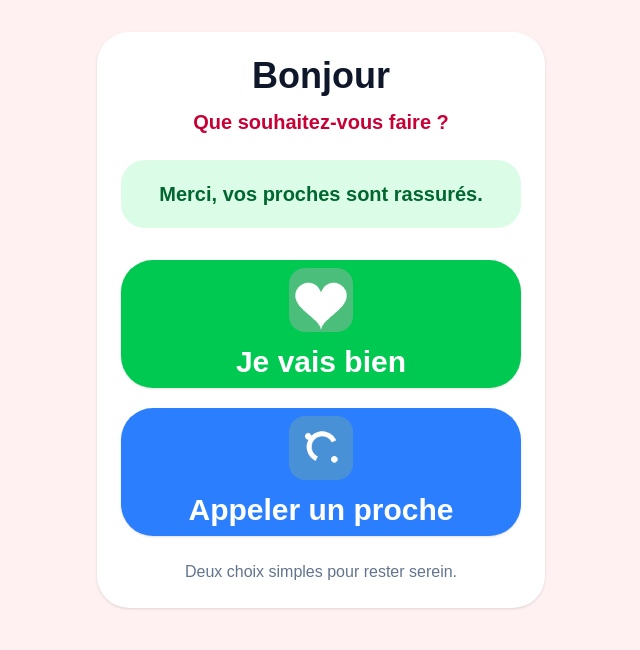
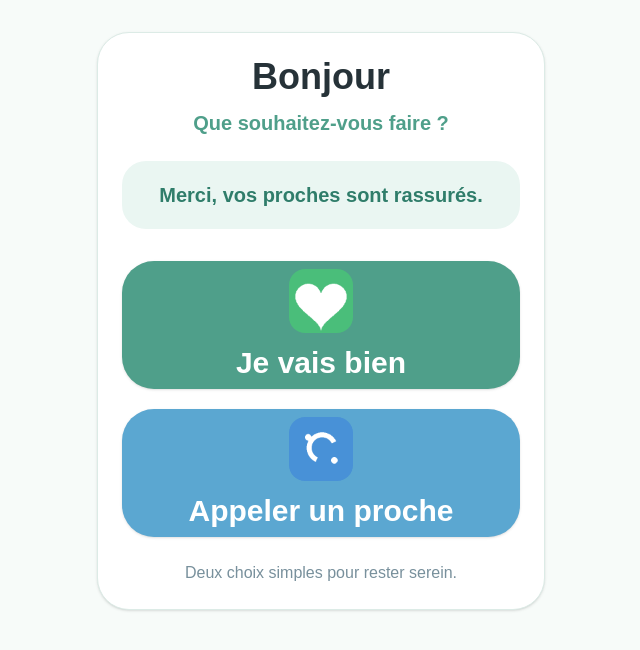
Before and after one commit to Virginie17/jevaisbien, a Next.js app: page /senior in a window 1280 px wide. Both pictures are taken after a click on the button "Je vais bien". Shown: the top 650 px of the page, without its empty margins (319-959 px from the left). Built offline with nearby package versions, Linux system fonts and the light colour scheme.

Commit message:
Harmonize senior screen colors

```diff
--- a/app/senior/page.tsx
+++ b/app/senior/page.tsx
@@ -3,6 +3,7 @@
 import Link from "next/link";
 import Image from "next/image";
 import { useState } from "react";
+import { saveWellnessCheck } from "@/lib/storage";
 
 export default function SeniorPage() {
   const [message, setMessage] = useState("");
@@ -10,26 +11,24 @@ export default function SeniorPage() {
   const handleWellnessCheck = () => {
     const check = {
       checkedAt: new Date().toISOString(),
-      status: "ok",
+      status: "ok" as const,
       message: "Je vais bien, tout va bien, je rassure les miens.",
     };
 
-    localStorage.setItem("lastWellnessCheck", JSON.stringify(check));
+    saveWellnessCheck(check);
     setMessage("Merci, vos proches sont rassurés.");
   };
 
   return (
-    <main className="min-h-screen bg-rose-50 px-4 py-8">
+    <main className="min-h-screen bg-[#F7FBF9] px-4 py-8">
       <div className="mx-auto max-w-md">
-        <div className="rounded-[2rem] bg-white p-6 text-center shadow-sm">
-          <h1 className="text-4xl font-bold text-slate-900">Bonjour</h1>
+        <div className="rounded-[2rem] border border-[#DCEBE6] bg-white p-6 text-center shadow-sm">
+          <h1 className="text-4xl font-bold text-[#263238]">Bonjour</h1>
 
-          <p className="mt-3 text-xl font-semibold text-rose-700">
-            Que souhaitez-vous faire ?
-          </p>
+          <p className="mt-3 text-xl font-semibold text-[#4F9F8A]">Que souhaitez-vous faire ?</p>
 
           {message && (
-            <div className="mt-6 rounded-3xl bg-green-100 p-5 text-xl font-bold text-green-800">
+            <div className="mt-6 rounded-3xl bg-[#EAF6F2] p-5 text-xl font-bold text-[#2F7D6A]">
               {message}
             </div>
           )}
@@ -38,38 +37,19 @@ export default function SeniorPage() {
             <button
               type="button"
               onClick={handleWellnessCheck}
-              className="min-h-32 w-full rounded-[2rem] bg-green-500 px-6 text-3xl font-bold text-white shadow transition hover:bg-green-600"
+              className="min-h-32 w-full rounded-[2rem] bg-[#4F9F8A] px-6 text-3xl font-bold text-white shadow transition hover:bg-[#428B78]"
             >
-              <Image
-                src="/icons/je-vais-bien-heart-192.png"
-                alt=""
-                width={64}
-                height={64}
-                className="mx-auto mb-3 rounded-2xl"
-                priority
-              />
+              <Image src="/icons/je-vais-bien-heart-192.png" alt="" width={64} height={64} className="mx-auto mb-3 rounded-2xl" priority />
               Je vais bien
             </button>
 
-            <Link
-              href="/proches"
-              className="flex min-h-32 w-full flex-col items-center justify-center rounded-[2rem] bg-blue-500 px-6 text-center text-3xl font-bold text-white shadow transition hover:bg-blue-600"
-            >
-              <Image
-                src="/icons/appeler-proche-phone-192.png"
-                alt=""
-                width={64}
-                height={64}
-                className="mb-3 rounded-2xl"
-                priority
-              />
+            <Link href="/proches" className="flex min-h-32 w-full flex-col items-center justify-center rounded-[2rem] bg-[#5BA7D1] px-6 text-center text-3xl font-bold text-white shadow transition hover:bg-[#4A91B8]">
+              <Image src="/icons/appeler-proche-phone-192.png" alt="" width={64} height={64} className="mb-3 rounded-2xl" priority />
               Appeler un proche
             </Link>
           </div>
 
-          <p className="mt-6 text-base text-slate-500">
-            Deux choix simples pour rester serein.
-          </p>
+          <p className="mt-6 text-base text-[#78909C]">Deux choix simples pour rester serein.</p>
         </div>
       </div>
     </main>
```
